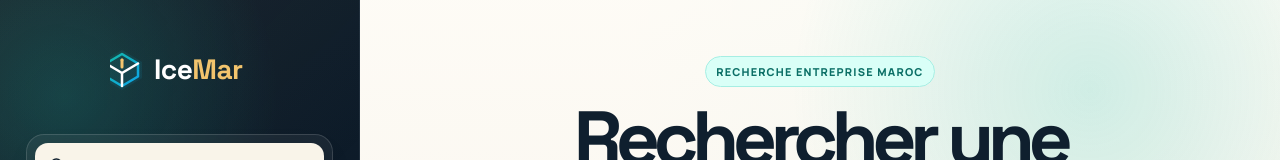
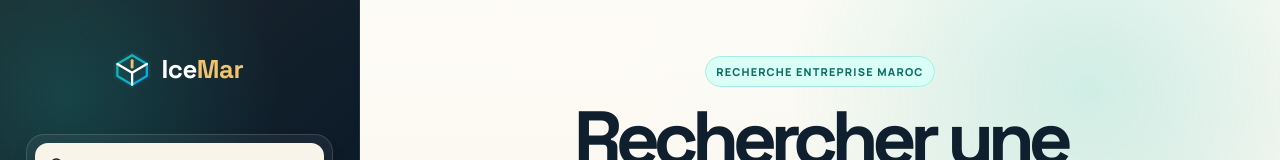
Before and after one commit to AmineR0/icemar.com, a website: page index.html in a window 1280 px wide. Shown: the top 160 px of the page. Drawn offline with Linux system fonts and the light colour scheme; no server answers.

Commit message:
Fix SVG logo clipping

```diff
--- a/index.html
+++ b/index.html
@@ -18,7 +18,7 @@
   <aside class="sidebar">
     <div class="sb-top">
       <div class="brand" style="justify-content: center; width: 100%; margin: 20px 0 40px 0;">
-        <svg width="140" height="48" viewBox="0 0 140 48" fill="none" xmlns="http://www.w3.org/2000/svg">
+        <svg width="140" height="48" viewBox="-12 0 152 48" fill="none" xmlns="http://www.w3.org/2000/svg">
           <!-- Logo Icon -->
           <path d="M12 4L32 16L32 32L12 44L-8 32L-8 16L12 4Z" fill="url(#polyGrad)" opacity="0.1"/>
           <path d="M12 8L28 17.5V30.5L12 40L-4 30.5V17.5L12 8Z" stroke="url(#polyGrad)" stroke-width="2.5" stroke-linejoin="round"/>
```
